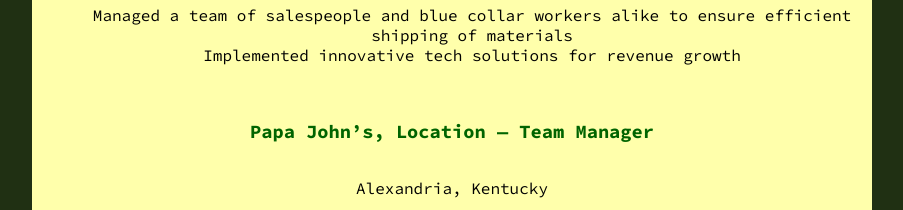
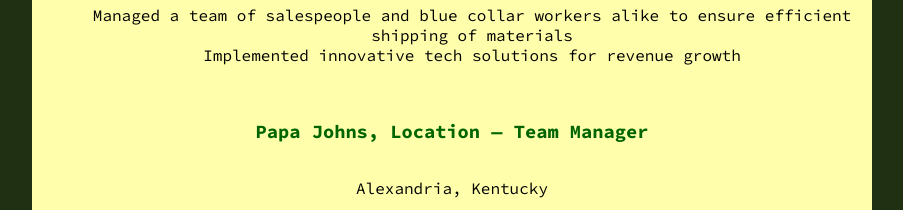
Before and after one commit to heyitsmejadah/heyitsmejadah-portfolio, a plain HTML site: page resume.html in a window 1280 px wide. Shown: the part 940-1150 px from the top of the page, without its empty margins (188-1091 px from the left). Drawn offline with Linux system fonts and the light colour scheme.

Commit message:
Deployment push:

```diff
--- a/resume.html
+++ b/resume.html
@@ -55,7 +55,7 @@
       </div>
 
       <div class="experience-item">
-        <h3>Papa John’s, Location — Team Manager</h3>
+        <h3>Papa Johns, Location — Team Manager</h3>
         <p>Alexandria, Kentucky</p>
         <p>2018 - 2020</p>
         <ul>
```
